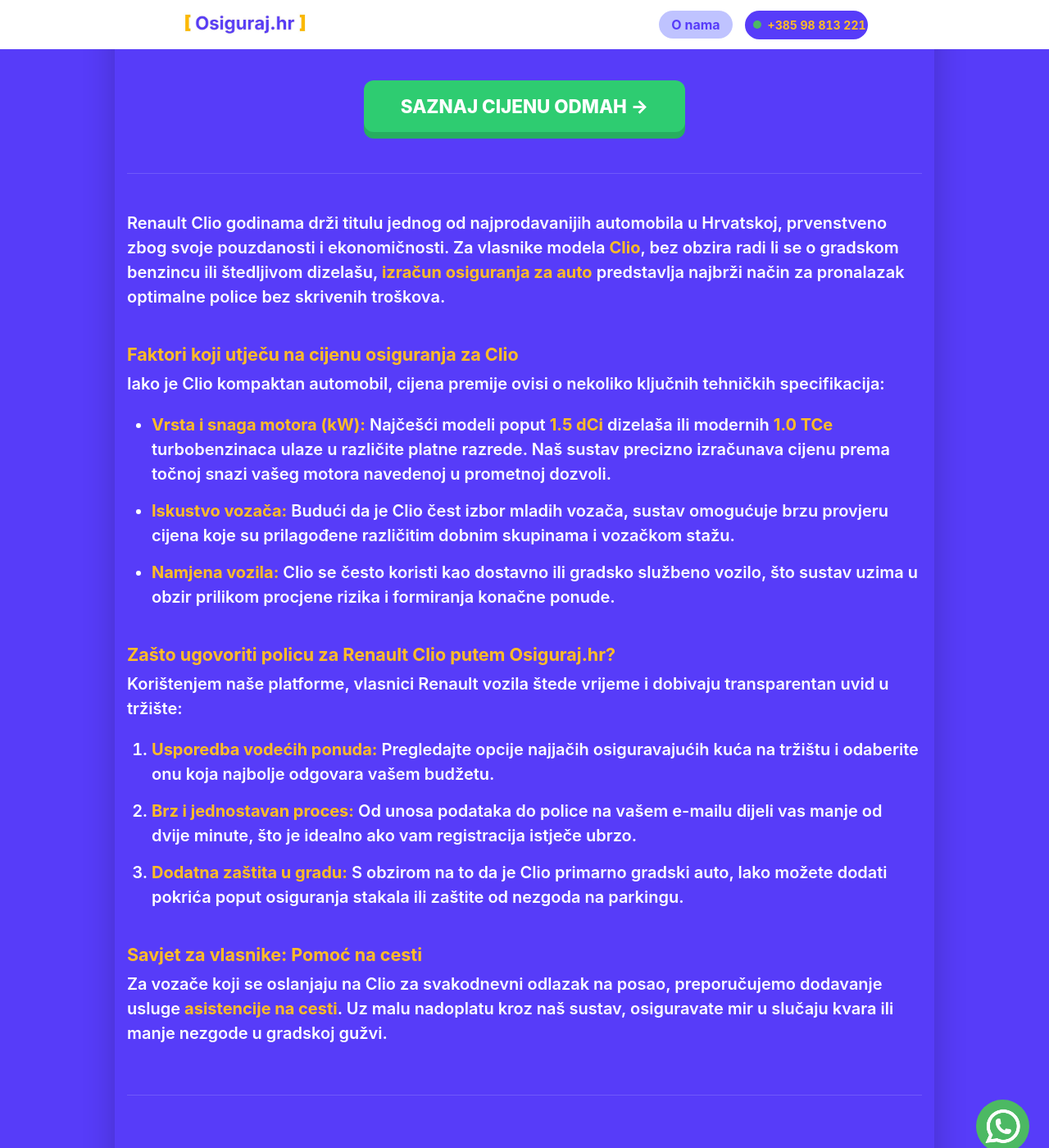
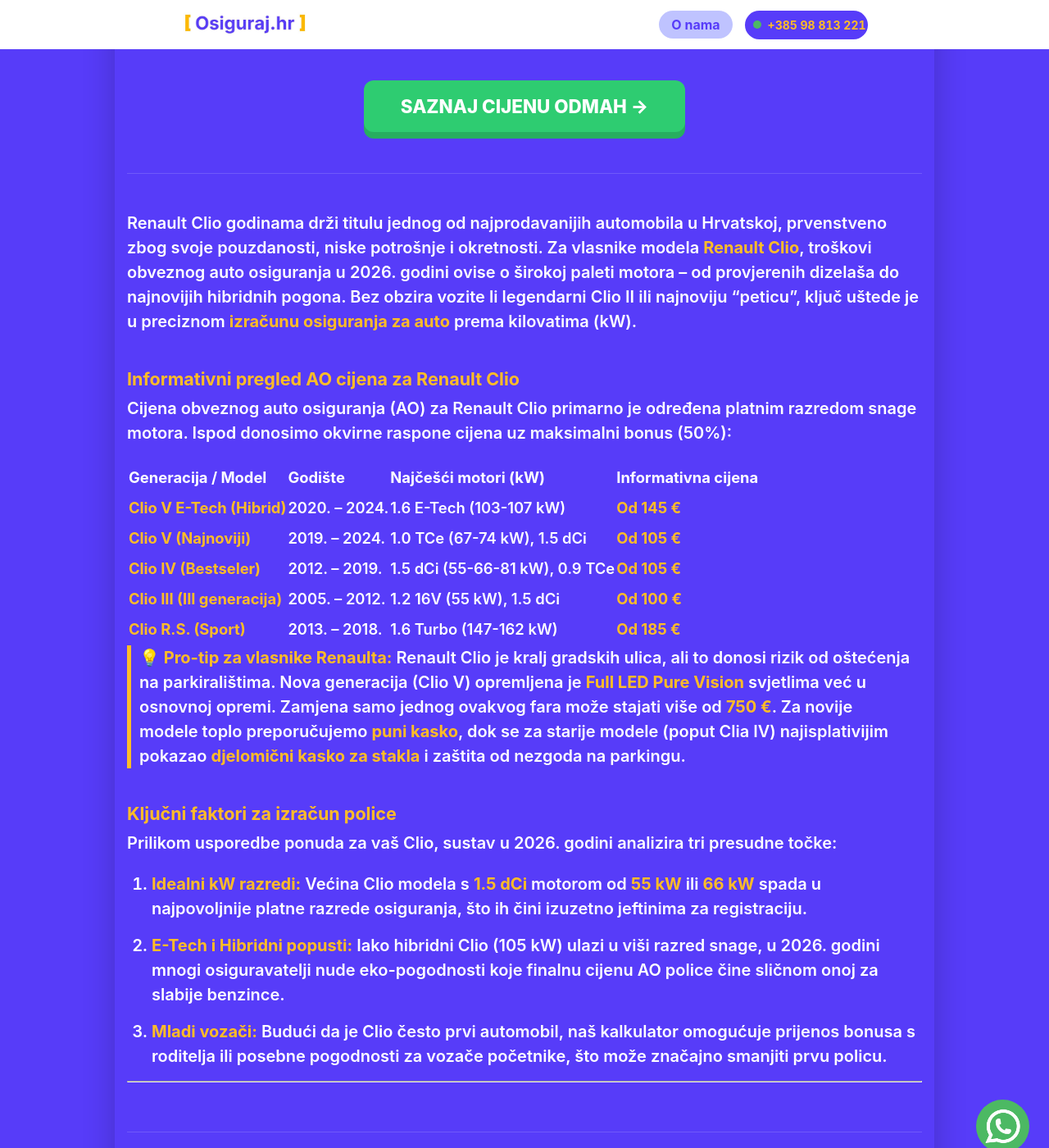
Before and after one commit to Filip-Gale/OsigurajHR, a Jekyll site: the page built from auto-osiguranje/renault-clio.md, in a window 1280 px wide and 1400 px high, scrolled down 315 px. Shown: the whole window at 82% size. Built offline with Jekyll 4.4.1, drawn with Linux system fonts in a browser that asks for light colours; some of the changed text lies outside the part shown.

Commit message:
Update renault-clio.md

```diff
--- a/auto-osiguranje/renault-clio.md
+++ b/auto-osiguranje/renault-clio.md
@@ -1,48 +1,82 @@
 ---
 layout: grad
-grad_ime: ""
-title: "Osiguranje za Renault Clio | Izračun i usporedba cijena (2026)"
+grad_ime: "Hrvatska"
+title: "Osiguranje za Renault Clio | Cijene po godištima (2005-2024)"
 permalink: /auto-osiguranje/renault-clio/
-description: "Vozite Renault Clio? Saznajte cijenu osiguranja za popularne benzinske i dizelske motore. Usporedite ponude vodećih osiguravatelja online."
+description: "Izračunajte cijenu osiguranja za Renault Clio. Provjerite informativne cijene za dCi, TCe i E-Tech hibrid modele po godištima. Uštedite do 30% online."
 ---
 
-Renault Clio godinama drži titulu jednog od najprodavanijih automobila u Hrvatskoj, prvenstveno zbog svoje pouzdanosti i ekonomičnosti. Za vlasnike modela **Clio**, bez obzira radi li se o gradskom benzincu ili štedljivom dizelašu, **izračun osiguranja za auto** predstavlja najbrži način za pronalazak optimalne police bez skrivenih troškova.
+Renault Clio godinama drži titulu jednog od najprodavanijih automobila u Hrvatskoj, prvenstveno zbog svoje pouzdanosti, niske potrošnje i okretnosti. Za vlasnike modela **Renault Clio**, troškovi obveznog auto osiguranja u 2026. godini ovise o širokoj paleti motora – od provjerenih dizelaša do najnovijih hibridnih pogona. Bez obzira vozite li legendarni Clio II ili najnoviju "peticu", ključ uštede je u preciznom **izračunu osiguranja za auto** prema kilovatima (kW).
 
-### Faktori koji utječu na cijenu osiguranja za Clio
+### Informativni pregled AO cijena za Renault Clio
 
-Iako je Clio kompaktan automobil, cijena premije ovisi o nekoliko ključnih tehničkih specifikacija:
+Cijena obveznog auto osiguranja (AO) za Renault Clio primarno je određena platnim razredom snage motora. Ispod donosimo okvirne raspone cijena uz maksimalni bonus (50%):
 
-* **Vrsta i snaga motora (kW):** Najčešći modeli poput **1.5 dCi** dizelaša ili modernih **1.0 TCe** turbobenzinaca ulaze u različite platne razrede. Naš sustav precizno izračunava cijenu prema točnoj snazi vašeg motora navedenoj u prometnoj dozvoli.
-* **Iskustvo vozača:** Budući da je Clio čest izbor mladih vozača, sustav omogućuje brzu provjeru cijena koje su prilagođene različitim dobnim skupinama i vozačkom stažu.
-* **Namjena vozila:** Clio se često koristi kao dostavno ili gradsko službeno vozilo, što sustav uzima u obzir prilikom procjene rizika i formiranja konačne ponude.
+| Generacija&nbsp;/&nbsp;Model | Godište&nbsp;&nbsp;&nbsp;&nbsp;&nbsp; | Najčešći motori (kW)&nbsp;&nbsp;&nbsp;&nbsp;&nbsp;&nbsp;&nbsp;&nbsp; | Informativna cijena |
+| :--- | :--- | :--- | :--- |
+| **Clio V E-Tech (Hibrid)** | 2020. – 2024. | 1.6 E-Tech (103-107 kW) | **Od 145 €** |
+| **Clio V (Najnoviji)** | 2019. – 2024. | 1.0 TCe (67-74 kW), 1.5 dCi | **Od 105 €** |
+| **Clio IV (Bestseler)** | 2012. – 2019. | 1.5 dCi (55-66-81 kW), 0.9 TCe | **Od 105 €** |
+| **Clio III (III generacija)** | 2005. – 2012. | 1.2 16V (55 kW), 1.5 dCi | **Od 100 €** |
+| **Clio R.S. (Sport)** | 2013. – 2018. | 1.6 Turbo (147-162 kW) | **Od 185 €** |
 
-### Zašto ugovoriti policu za Renault Clio putem Osiguraj.hr?
+> **💡 Pro-tip za vlasnike Renaulta:** Renault Clio je kralj gradskih ulica, ali to donosi rizik od oštećenja na parkiralištima. Nova generacija (Clio V) opremljena je **Full LED Pure Vision** svjetlima već u osnovnoj opremi. Zamjena samo jednog ovakvog fara može stajati više od **750 €**. Za novije modele toplo preporučujemo **puni kasko**, dok se za starije modele (poput Clia IV) najisplativijim pokazao **djelomični kasko za stakla** i zaštita od nezgoda na parkingu.
 
-Korištenjem naše platforme, vlasnici Renault vozila štede vrijeme i dobivaju transparentan uvid u tržište:
+### Ključni faktori za izračun police
 
-1. **Usporedba vodećih ponuda:** Pregledajte opcije najjačih osiguravajućih kuća na tržištu i odaberite onu koja najbolje odgovara vašem budžetu.
-2. **Brz i jednostavan proces:** Od unosa podataka do police na vašem e-mailu dijeli vas manje od dvije minute, što je idealno ako vam registracija istječe ubrzo.
-3. **Dodatna zaštita u gradu:** S obzirom na to da je Clio primarno gradski auto, lako možete dodati pokrića poput osiguranja stakala ili zaštite od nezgoda na parkingu.
+Prilikom usporedbe ponuda za vaš Clio, sustav u 2026. godini analizira tri presudne točke:
+1.  **Idealni kW razredi:** Većina Clio modela s **1.5 dCi** motorom od **55 kW** ili **66 kW** spada u najpovoljnije platne razrede osiguranja, što ih čini izuzetno jeftinima za registraciju.
+2.  **E-Tech i Hibridni popusti:** Iako hibridni Clio (105 kW) ulazi u viši razred snage, u 2026. godini mnogi osiguravatelji nude eko-pogodnosti koje finalnu cijenu AO police čine sličnom onoj za slabije benzince.
+3.  **Mladi vozači:** Budući da je Clio često prvi automobil, naš kalkulator omogućuje prijenos bonusa s roditelja ili posebne pogodnosti za vozače početnike, što može značajno smanjiti prvu policu.
 
-### Savjet za vlasnike: Pomoć na cesti
-
-Za vozače koji se oslanjaju na Clio za svakodnevni odlazak na posao, preporučujemo dodavanje usluge **asistencije na cesti**. Uz malu nadoplatu kroz naš sustav, osiguravate mir u slučaju kvara ili manje nezgode u gradskoj gužvi.
+---
 
 <div class="faq-section">
-    <h3>FAQ: Auto osiguranje za Renault Clio</h3>
+    <h3>FAQ: Sve što trebate znati o osiguranju za Renault Clio</h3>
 
     <div class="faq-item">
-        <h4>Je li osiguranje skuplje za dizelski ili benzinski Clio?</h4>
-        <p>Cijena primarno ovisi o snazi u kilovatima (kW), a ne o vrsti goriva. Točan <strong>izračun osiguranja za auto</strong> pokazat će vam preciznu razliku na temelju podataka iz vaše prometne dozvole.</p>
+        <h4>Je li osiguranje skuplje za Clio s ugrađenim plinom (LPG)?</h4>
+        <p>Tvornički modeli s LPG-om (TCe 100 LPG) imaju istu osnovnu cijenu AO osiguranja jer im se snaga u kW ne mijenja značajno. Važno je samo da je plinska instalacija atestirana i upisana u dokumente, što naš sustav prepoznaje.</p>
     </div>
 
     <div class="faq-item">
-        <h4>Vrijedi li polica ako auto koristim za dostavu?</h4>
-        <p>Prilikom ugovaranja police važno je navesti točnu namjenu vozila. Naša platforma nudi opcije za privatnu i poslovnu upotrebu kako biste bili potpuno zaštićeni.</p>
+        <h4>Vrijedi li moj bonus od 50% ako prelazim sa starog Clia II na novi model?</h4>
+        <p>Da, vaš bonus je vezan uz vas kao osobu. Bez obzira na to koliko je automobil nov ili star, vaš maksimalni popust od 50% bit će primijenjen kroz naš online <strong>izračun osiguranja za auto</strong>.</p>
     </div>
 
     <div class="faq-item">
-        <h4>Mogu li ugovoriti policu vikendom?</h4>
-        <p>Da, naš sustav je dostupan 24/7. Polica je trenutno vidljiva u HUO bazi podataka, pa tehnički pregled možete obaviti čim izvršite uplatu.</p>
+        <h4>Što učiniti ako koristim Clio za dostavu hrane (Wolt, Bolt, Glovo)?</h4>
+        <p>U tom slučaju automobil se koristi u poslovne svrhe (dostava). Prilikom ugovaranja police važno je navesti namjenu vozila kako bi osiguranje u slučaju nezgode pokrilo štetu bez ikakvih komplikacija.</p>
     </div>
 </div>
+
+<script type="application/ld+json">
+{
+  "@context": "https://schema.org",
+  "@type": "FAQPage",
+  "mainEntity": [{
+    "@type": "Question",
+    "name": "Je li osiguranje skuplje za Clio s LPG sustavom?",
+    "acceptedAnswer": {
+      "@type": "Answer",
+      "text": "AO osiguranje ovisi o kW, pa je cijena ista kao za benzinski model, pod uvjetom da je sustav atestiran."
+    }
+  },
+  {
+    "@type": "Question",
+    "name": "Vrijedi li moj bonus od 50% za Renault Clio?",
+    "acceptedAnswer": {
+      "@type": "Answer",
+      "text": "Da, bonus od 50% je prenosiv i automatski se obračunava preko našeg online sustava za bilo koju generaciju Clia."
+    }
+  },
+  {
+    "@type": "Question",
+    "name": "Mogu li osigurati Clio za dostavne djelatnosti?",
+    "acceptedAnswer": {
+      "@type": "Answer",
+      "text": "Da, naša platforma nudi opcije za poslovnu namjenu vozila, što je nužno za rad u dostavnim servisima."
+    }
+  }]
+}
+</script>
```
